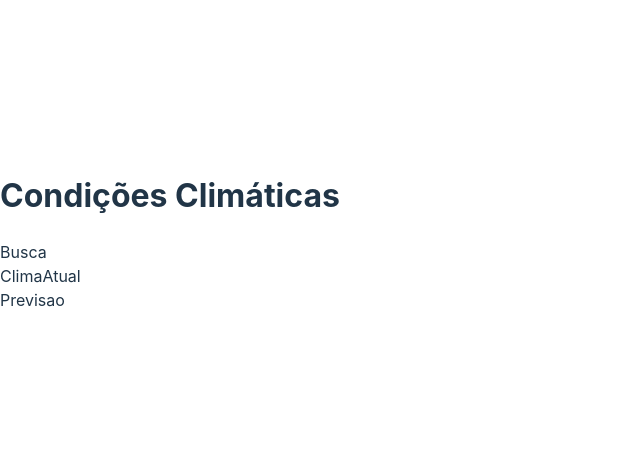
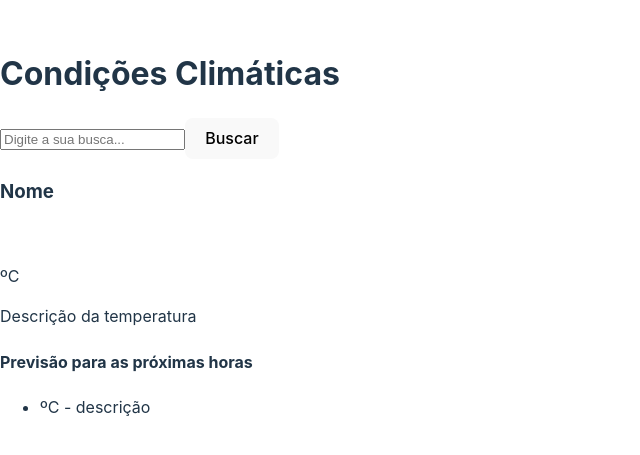
Before and after one commit to ederhscc/clima_now, a React (Vite) app: page / in a window 1280 px wide. Shown: the part 171-626 px from the top of the page, without its empty margins (0-640 px from the left). Built offline with nearby package versions, Linux system fonts and the light colour scheme.

Commit message:
structuring components

```diff
--- a/src/App.jsx
+++ b/src/App.jsx
@@ -1,9 +1,17 @@
+import { useState, useEffect } from "react";
+import axios from "axios";
+
 import Busca from "./components/Busca";
 import ClimaAtual from "./components/ClimaAtual";
 import Previsao from "./components/Previsao";
-import {Titulo} from "./AppStyles"
+
+import { Titulo } from "./AppStyles";
 
 function App() {
+  const [cidade, setCidades] = useState("");
+  const [clima, setClima] = useState(null);
+  const [previsao, setPrevisao] = useState([]);
+
   return (
     <div>
       <Titulo>Condições Climáticas</Titulo>
--- a/src/components/Busca.jsx
+++ b/src/components/Busca.jsx
@@ -1,9 +1,24 @@
-import React from 'react'
+import { useState } from "react";
 
 const Busca = () => {
+  const [search, setSearch] = useState("");
+
+  const handleClick = () => {
+    console.log(search);
+    setSearch("");
+  };
+
   return (
-    <div>Busca</div>
-  )
-}
+    <div>
+      <input
+        type="text"
+        placeholder="Digite a sua busca..."
+        value={search}
+        onChange={(e) => setSearch(e.target.value)}
+      />
+      <button onClick={handleClick}>Buscar</button>
+    </div>
+  );
+};
 
-export default Busca
+export default Busca;
--- a/src/components/ClimaAtual.jsx
+++ b/src/components/ClimaAtual.jsx
@@ -2,7 +2,12 @@ import React from 'react'
 
 const ClimaAtual = () => {
   return (
-    <div>ClimaAtual</div>
+    <div>
+      <h3>Nome</h3>
+      <img src="" alt="" />
+      <p>ºC</p>
+      <p>Descrição da temperatura</p>
+    </div>
   )
 }
 
--- a/src/components/Previsao.jsx
+++ b/src/components/Previsao.jsx
@@ -1,9 +1,17 @@
-import React from 'react'
+import React from "react";
 
 const Previsao = () => {
   return (
-    <div>Previsao</div>
-  )
-}
+    <div>
+      <h4>Previsão para as próximas horas</h4>
+      <ul>
+        <li>
+          <img src="" alt="" />
+          ºC - descrição
+        </li>
+      </ul>
+    </div>
+  );
+};
 
-export default Previsao
+export default Previsao;
```
